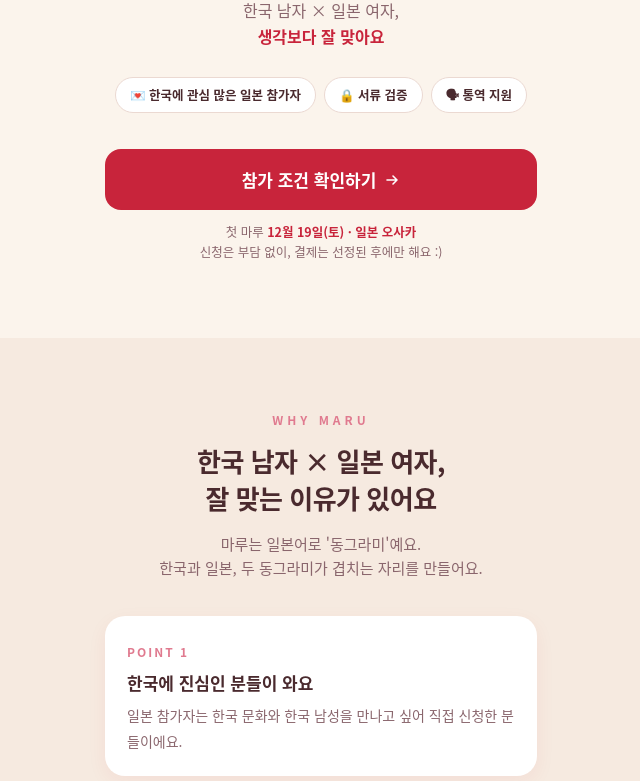
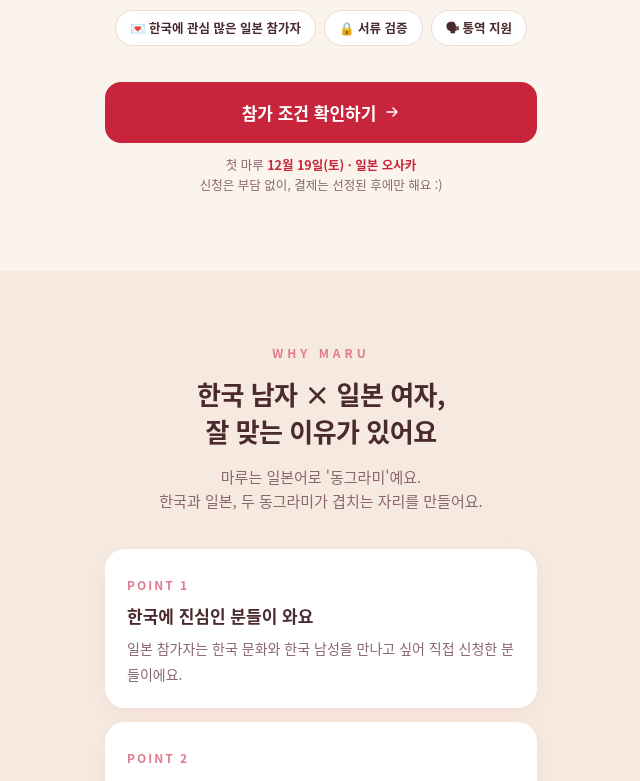
Before and after one commit to minieo/maru-landing, a plain HTML site: page index.html in a window 1280 px wide. Shown: the part 448-1229 px from the top of the page, without its empty margins (319-959 px from the left). Drawn offline with Linux system fonts and the light colour scheme; a web font is replaced by a local one.

Commit message:
히어로 상단 '한국 남자 × 일본 여자' 문구 제거
Co-Authored-By: Claude Opus 5.5 <noreply@anthropic.com>
Claude-Session: https://claude.ai/code/session_014zimAzkiyHRFocMXBG4GCp

```diff
--- a/index.html
+++ b/index.html
@@ -160,7 +160,6 @@ footer .copy{font-size:11.5px;color:#B79AA0;margin-top:8px}
     <div class="word">MARU</div>
     <div class="sub-word">마루 · まる</div>
     <h1>한일<br>로테이션 소개팅</h1>
-    <p>한국 남자 × 일본 여자,<br><b class="red">생각보다 잘 맞아요</b></p>
     <div class="badge-row">
       <span class="badge">💌 한국에 관심 많은 일본 참가자</span>
       <span class="badge">🔒 서류 검증</span>
```
